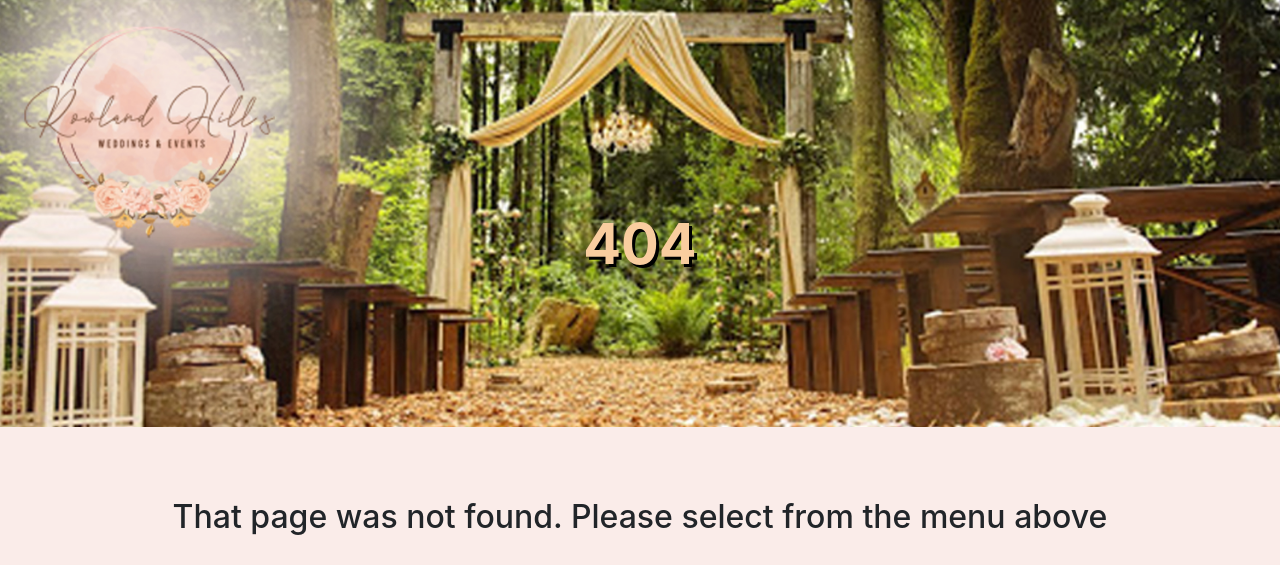
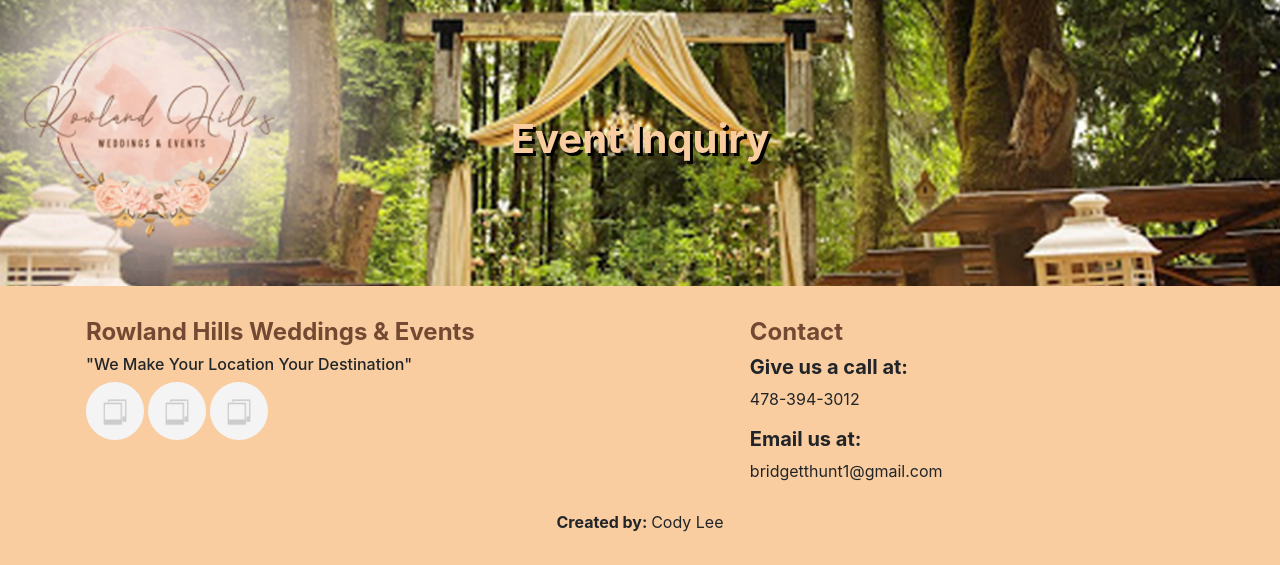
Before and after one commit to leecodya/rowland-hills, a Flask app: page /event-inquiry in a window 1280 px wide. Shown: the part 64-629 px from the top of the page. Run offline with Flask 2, Linux system fonts and the light colour scheme; some libraries are stand-ins or nearby versions.

Commit message:
added event inquiry page to app.py and created template

```diff
--- a/app.py
+++ b/app.py
@@ -24,6 +24,10 @@ def services():
 def contact():
     return render_template("contact.html", name=business_name, moto=moto)
 
+@app.route("/event-inquiry")
+def event_inquiry():
+    return render_template("event-inquiry.html", name=business_name, moto=moto)
+
 @app.route("/<some_page>")
 def invalid_page(some_page):
     return render_template("404.html", name=business_name, moto=moto)
--- a/templates/about.html
+++ b/templates/about.html
@@ -59,7 +59,7 @@
                 <h5>Do you already have a basic idea of an event you would like to host with us? Do you want to incorporate decor, catering, or both? Fill out the Event Inquiry with these questions in mind and make us your go-to for any event planning!</h5>
             </div>
             <div class="col-md-6 text-center mt-5">
-                <button class="btn myButton rounded-pill p-3 pl-5 pr-5">Event Inquiry</button>
+                <a href="{{ url_for('event_inquiry') }}"><button class="btn myButton rounded-pill p-3 pl-5 pr-5">Event Inquiry</button></a>
             </div>
         </div>
     </div>
--- /dev/null
+++ b/templates/event-inquiry.html
@@ -0,0 +1,8 @@
+{% extends 'base.html' %}
+{% block title %}Event Inquiry{% endblock %}
+
+{% block content %}
+<div class="sub-banner">
+    <h1 class="text-center primary-text" style="font-size: 2.5em; text-shadow: 3px 3px black;"><b>Event Inquiry</b></h1>
+</div>
+{% endblock %}
```
